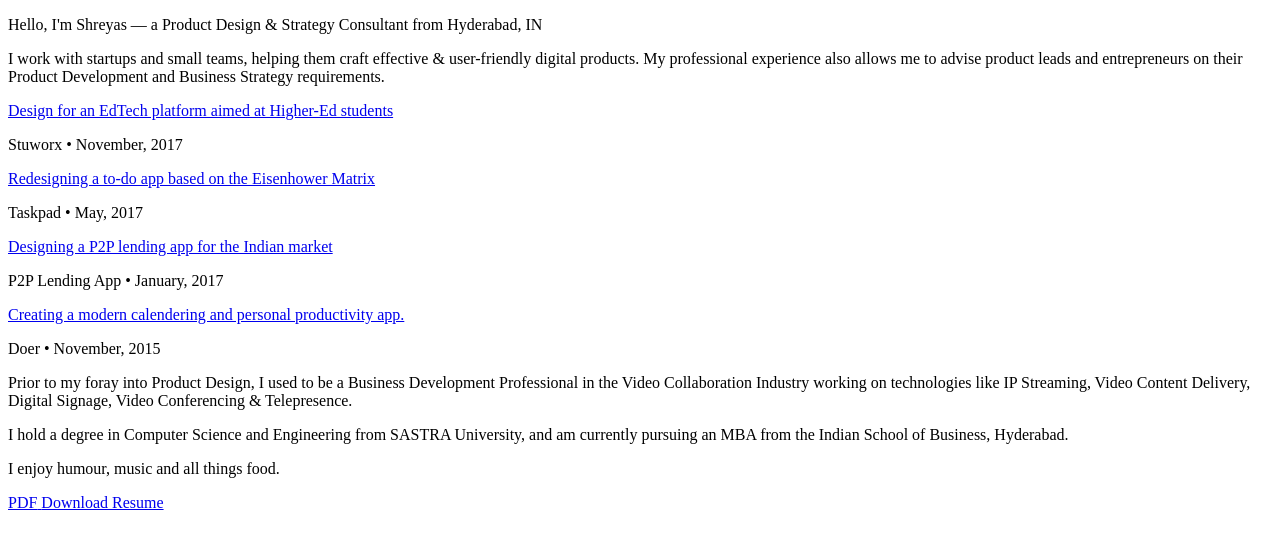
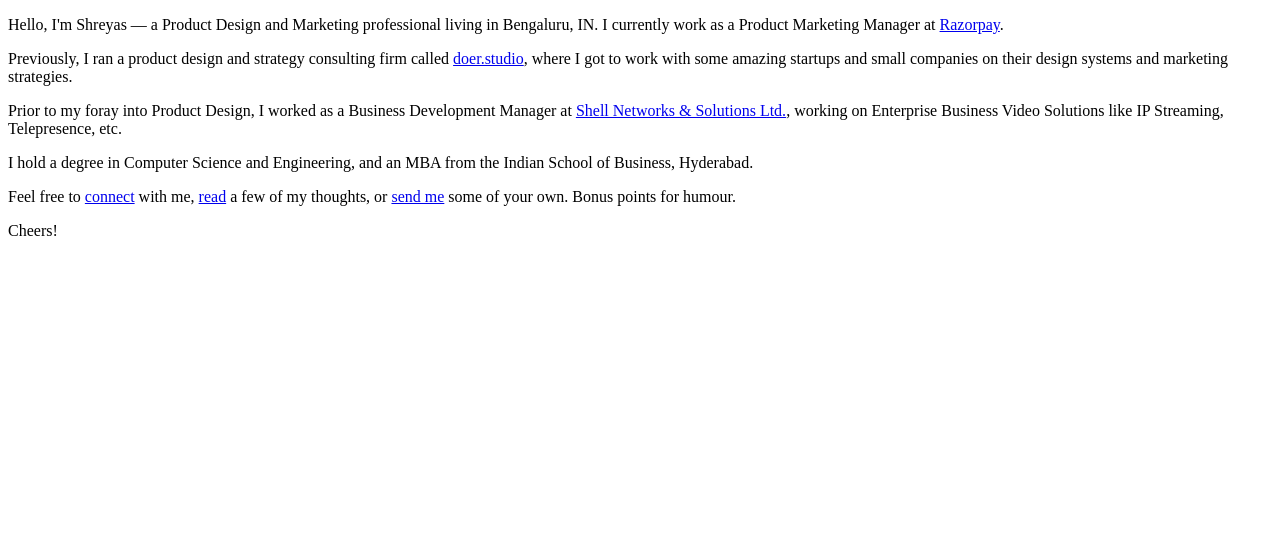
Before and after one commit to shreyasachardotcom/website, a Gatsby site: page / in a window 1280 px wide. Built offline with nearby package versions, Linux system fonts and the light colour scheme; Gatsby itself is replaced by a stand-in of ours.

Commit message:
Landing page change

```diff
--- a/src/layouts/index.js
+++ b/src/layouts/index.js
@@ -28,7 +28,7 @@
         <html lang="en" />
         </Helmet>
 
-        <div className="sec-2 mainheader">
+        <div className="sec-2 bgbg mainheader">
           <div className="hl">
             <Link to={'/'} aria-label="Home">
                 <h1 className ='icons__logo'>Shreyas Achar</h1>
@@ -60,7 +60,6 @@
       <div>
         {header}
         {children()}
-        <Footer />
       </div>
     )
   }
--- a/src/layouts/styles.scss
+++ b/src/layouts/styles.scss
@@ -4,6 +4,8 @@
 @import 'variables/type';
 
 .indexpage, .mainheader, .footer {}
+
+.indexpage {background-color: #F0F0EE;}
 
 .mainheader {margin-bottom: 0}
 
--- a/src/layouts/variables/_modules.scss
+++ b/src/layouts/variables/_modules.scss
@@ -39,5 +39,7 @@
 
 .indexpage, .footer {@extend .pb4; margin-bottom: 0;}
 
-.featured__work{background-color: #f0f0ee;}
+.bgbg {background-color: #f0f0ee;}
+
+.featured__work{@extend .bgbg}
 .main__content{background-color: #f6f1e5}
--- a/src/layouts/variables/_type.scss
+++ b/src/layouts/variables/_type.scss
@@ -9,6 +9,8 @@
 a {	text-decoration: none;
 	box-shadow: none;
 	color: inherit;
+	border-bottom: 2px solid $gray;
+	padding-bottom: 0px;
 	@extend .dim;
     &:hover {
    		text-decoration: none;
--- a/src/pages/index.js
+++ b/src/pages/index.js
@@ -14,47 +14,23 @@
             <div className="indexpage">
                 <Helmet title = { siteTitle }/>
 
-          <div className="w-70-l ph5-ns ph3 mb5 pv4-ns pv2">
-            <p className='lh-title f2-ns f3 pa1 fw7'>Hello, I'm Shreyas — a Product Design & Strategy Consultant from Hyderabad, IN</p>
-            <p className="pa1">I work with startups and small teams, helping them craft effective & user-friendly
-                        digital products. My professional experience also allows me to advise product leads and entrepreneurs on
-                        their Product Development and Business Strategy requirements.</p>
-          </div>
+          <div className="w-60-l ph5-ns ph3 mb5 pv2">
+          <p className="lh-copy f4 pa1 fw5">Hello, I'm Shreyas — a Product Design and Marketing
+          professional living in Bengaluru, IN. I currently work as a Product Marketing Manager
+          at <a href="https://www.razorpay.com" target="_blank">Razorpay</a>.</p>
 
-                <div className="cs-fw featured__work pv5">
-                <div className="w-80-l ph5-ns ph3 mb4">
-                <div className = 'cf' > {
-                            posts.map(({ node }) => {
-                            const title = get(node, 'frontmatter.title') || node.fields.slug
-                            const description = get(node, 'frontmatter.description') || node.fields.slug
-                            return (
+          <p className="lh-copy f4 pa1 fw5">Previously, I ran a product design and strategy
+          consulting firm called <a href="https://doer.studio" target="_blank">doer.studio</a>, where
+          I got to work with some amazing startups and small companies on their design systems and marketing strategies.</p>
 
-                            <div key = { node.fields.slug } className = "fl w-50-l pr4 pb2 mb4" >
-                            <p className = "f3-ns f4 b mb2" >
-                                <Link to = { node.fields.slug } > { node.frontmatter.description } </Link>
-                            </p>
-                            <p className='ttu tracked f7 b silver'>{ node.frontmatter.title } <span> • </span> { node.frontmatter.date }</p>
-                            </div>
-                            )
-                            })
-                            }
-                        </div>
-                </div>
-                </div>
+          <p className="lh-copy f4 pa1 fw5">Prior to my foray into Product Design, I worked as a Business Development Manager at <a href="https://www.shellnetworks.com" target="_blank">Shell Networks & Solutions Ltd.</a>, working on Enterprise Business Video Solutions like IP Streaming, Telepresence, etc.</p>
 
-                <div className="cs-fw pv5">
-                 <div className="w-70-l ph5-ns ph3 mb4">
-            <p className="pa1">Prior to my foray into Product Design, I used to be a Business Development Professional in the Video
-                        Collaboration Industry working on technologies like IP Streaming, Video Content Delivery, Digital Signage, Video Conferencing & Telepresence. </p>
+          <p className="lh-copy f4 pa1 fw5">I hold a degree in Computer Science and Engineering, and an MBA from the Indian School of Business, Hyderabad. </p>
 
-                        <p className="pa1">I hold a degree in Computer Science and Engineering from SASTRA University, and am
-                        currently pursuing an MBA from the Indian School of Business, Hyderabad. </p>
+          <p className="lh-copy f4 pa1 fw5">Feel free to <a href="https://www.linkedin.com/in/shreyas-achar-392b94134/" target="_blank">connect</a> with me, <a href="https://medium.com/@shreyasachar" target="_blank">read</a> a few of my thoughts, or <a href="mailto:mail@shreyasachar.com">send me</a> some of your own. Bonus points for humour. </p>
 
-                        <p className="pa1"> I enjoy humour, music and all things food.</p>
+          <p className="lh-copy f4 pa1 fw5">Cheers!</p>
 
-
-                        <a className="f6 link dim br1 ba pa3 mt4 dib ma1" href="ShreyasAchar_Resume.pdf" target="pdf-frame" rel="noopener"><span className="dib mr2 v-mid icons__pdf">PDF</span> <span className="ttu tracked f7 b">Download Resume</span></a>
-              </div>
           </div>
           </div>
             )
```
Also changed, not shown: static/copy.js (added, +108 -0 lines).
